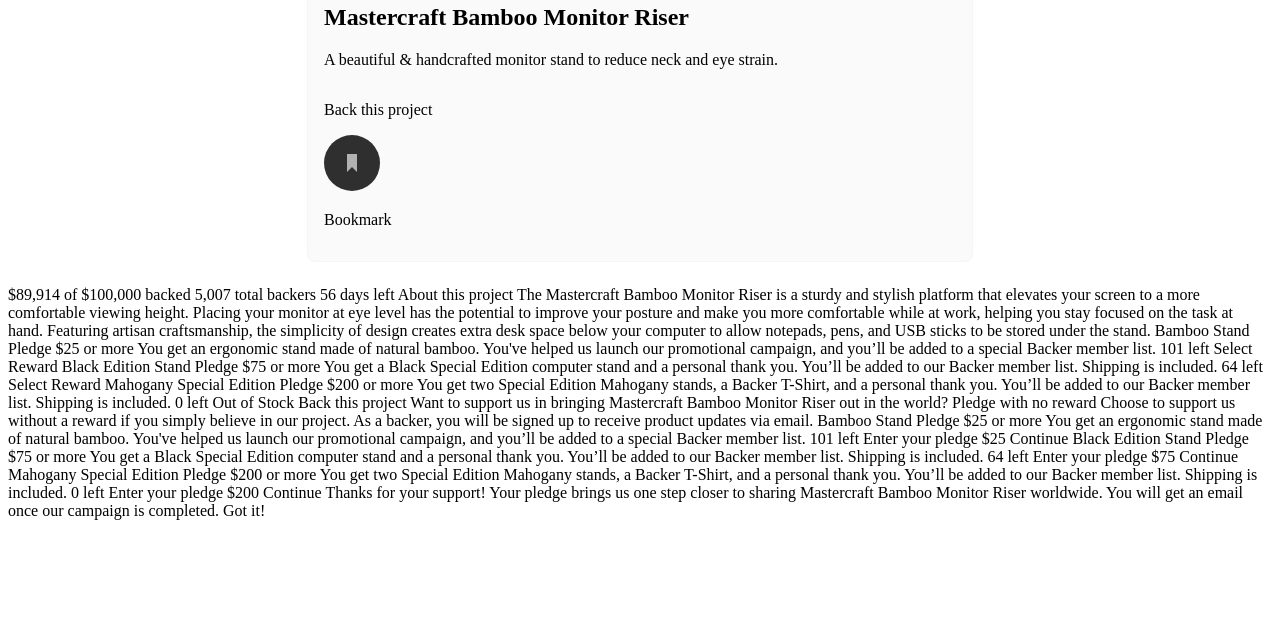
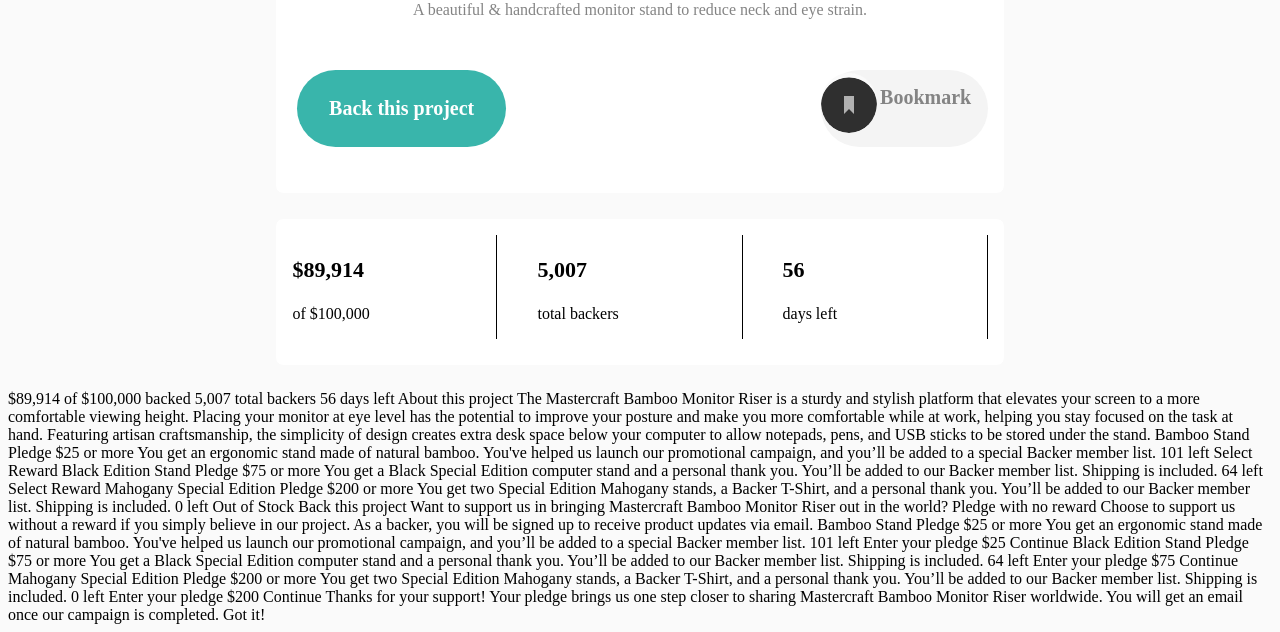
Before and after one commit to mercymugambi/CrowdFunding-Frontend-Mentoship-Challenge, a plain HTML site: page index.html in a window 1280 px wide. Shown: the part 417-1049 px from the top of the page. Before the commit the page ends 945 px from the top, so only its background shows below. Drawn offline with Linux system fonts and the light colour scheme.

Commit message:
css changes

```diff
--- a/css/media.css
+++ b/css/media.css
@@ -32,4 +32,17 @@
         display: block;
         color: #fafafafa;
     }
+    .content-section{
+    margin: auto;
+    margin-top: -40px;
+    max-width: 800px;
+    width: 50%;
+    display: flex;
+    flex-direction: column;
+    background-color: #fafafa;
+    border: 1px solid #f5f5f5;
+	padding: 1rem;
+	margin-bottom: 1.5rem;
+	border-radius: 0.5rem;
+    }
 }
--- a/css/style.css
+++ b/css/style.css
@@ -1,6 +1,9 @@
 /* font-family: 'Commissioner', sans-serif; */
 @import url('https://fonts.googleapis.com/css2?family=Commissioner:wght@400;500;700&display=swap');
-
+@media all and (max-width: 1440px){
+body {
+    background-color: #fafafa;
+}
 header{
     background-image: url("/images/image-hero-desktop.jpg");
     background-size: cover;
@@ -55,27 +58,124 @@ li a{
 
 /*---Main Content section1--*/
 
-.mainContent{
+.content-section1{
     margin: auto;
-    margin-top: -40px;
+    margin-top: -80px;
     max-width: 800px;
-    width: 50%;
+    width: 55%;
     display: flex;
     flex-direction: column;
-    background-color: #fafafa;
-    border: 1px solid #f5f5f5;
+    background-color: #ffffff;
+    border: 1px solid #fafafa;
 	padding: 1rem;
 	margin-bottom: 1.5rem;
 	border-radius: 0.5rem;
 }
-.mainContent .topIcon{
+
+
+.topIcon{
     display: flex;
     justify-content: center;
     z-index: 100;
     margin-top: -40px;
 }
-.mainContent-top h2{
+h1{
+    text-align: center;
     color: black;
-    align-items: center;
+    font-size: 22px;
+    font-weight: bold;
+}
+
+#mainContent-top p{
+    text-align: center;
+    color: #848484;
+}
+#bookmark_bottom {
+
+    display: flex;
+    justify-content: space-between;
 
 }
+/*-back project section -*/
+.mainContent-bottom{
+    padding-top: 35px;
+    padding-bottom: 30px;
+    display: flex;
+    justify-content: space-between;
+    text-align: center;
+
+}
+.backproject{
+    background-color: #39b5ab;
+    width: 30%;
+    border-radius: 40px;
+    padding: 7px 0;
+    margin-left: 5px;
+    text-align: center;
+    color: #fff;
+    font-size: 20px;
+    font-weight: 700;
+    }
+.backproject:hover{
+    background-color: #226e68;
+    }
+/*--Bookmark--*/
+.bookmark-icon {
+    border-radius: 40px;
+	display: flex;
+	background-color: #f4f4f4;
+	font-weight: 700;
+    padding: 3px 0;
+    width: 24%;
+    color: #848484;
+    text-align: center;
+    font-size: 20px;
+
+}
+
+.bookmark-icon img{
+    background-color: #fafafa;
+    width: 100%;
+    border-radius: 100%;
+    padding-top: 8%;
+}
+#bookmark-text{
+    padding-top: 8%;
+    padding-left: 2%;
+}
+/*-------Section2---------*/
+.content-section2 {
+    margin: auto;
+    margin-top: 10px;
+    max-width: 800px;
+    width: 55%;
+    display: flex;
+    flex-direction: column;
+    background-color: #ffffff;
+    border: 1px solid #fafafa;
+	padding: 1rem;
+	margin-bottom: 1.5rem;
+	border-radius: 0.5rem;
+}
+.fundStatus{
+    display: flex;
+    flex-direction: row;
+    text-align: start;
+    align-items: normal;
+    padding-bottom: 10px;
+}
+.status {
+    border-bottom: none;
+    border-right: 1px solid;
+    width: calc(100% / 3);
+    padding-left: 2.5rem;
+}
+.status:nth-child(1) {
+    padding-left: 0;
+}
+
+.numericalText{
+    font-weight: 700;
+    font-size: 22px;
+}
+}
--- /dev/null
+++ b/css/styles.css
@@ -0,0 +1,112 @@
+/* font-family: 'Commissioner', sans-serif; */
+@import url('https://fonts.googleapis.com/css2?family=Commissioner:wght@400;500;700&display=swap');
+    * {
+        box-sizing: border-box;
+        padding: 0;
+        margin: 0;
+    }
+body {
+    background-color: #fafafa;
+}
+header{
+    background-image: url("/images/image-hero-desktop.jpg");
+    background-size: cover;
+    background-repeat: no-repeat;
+    width: 100%;
+    height: 50vh;
+    max-width: 1600px;
+}
+.container{
+    display: flex;
+    justify-content: space-between;
+    max-width: 80rem;
+    margin: 0 auto;
+    align-items: center;
+    padding: 0 5px;
+
+}
+.container h2{
+    color: #fafafa;
+    padding: 5px;
+}
+
+.nav-toggle{
+    display: none;
+    cursor: pointer;
+    position: absolute;
+    top: 20px;
+    right: 15px;
+}
+
+hr{
+    display: none;
+}
+
+ul{
+    padding: 0;
+}
+li{
+    display: inline-block;
+    padding: 0 5px;
+}
+li a{
+    color: #fafafa;
+    text-decoration: none;
+}
+.open{
+    height: 100vh;
+}
+.hidden{
+    display: none;
+}
+
+/*---Main Content section1--*/
+#content_container {
+    margin: auto;
+
+    width: 85%;
+    max-width: 800px;
+    display: flex;
+    flex-direction: column;
+}
+#topIcon {
+    display: flex;
+    justify-content: center;
+    z-index: 100;
+}
+
+.mainContent {
+    background-color: #ffffff;
+    border: 1px solid #f5f5f5;
+    padding: 1rem;
+    margin-bottom: 1.5rem;
+    border-radius: 0.5rem;
+}
+.mainContent #majorContent {
+    margin-top: -30px;
+    padding-top: 55px;
+}
+#headerContentTop {
+    text-align: center;
+    max-width: 50.4px;
+    margin: auto;
+}
+.headerText{
+    color: black;
+    font-size: 22px;
+    font-weight: 700;
+    padding: 0 0 20px;
+}
+p {
+    display: block;
+    margin-block-start: 1em;
+    margin-block-end: 1em;
+    margin-inline-start: 0px;
+    margin-inline-end: 0px;
+}
+#headerContentBottom {
+    padding-top: 35px;
+    display: flex;
+    justify-content: space-between;
+    text-align: center;
+}
--- a/index.html
+++ b/index.html
@@ -38,25 +38,45 @@
 
   <!--------------------------Main Section----------------------------->
 <main>
-<div class="content-section">
-  <div class="mainContent">
-    <div class="topIcon">
+  <div class="content-section1" >
+   <div class="topIcon">
       <img src="/images/logo-mastercraft.svg" alt="mastercraftlogo"/>
     </div>
-    <div class="mainContent-top">
-      <h2>Mastercraft Bamboo Monitor Riser</h2>
+    <div id="mainContent-top" >
+      <h1>Mastercraft Bamboo Monitor Riser</h1>
       <p>A beautiful & handcrafted monitor stand to reduce neck and eye strain.</p>
     </div>
-    <div class="mainContent-bottom" id="backproject">
-      <p>Back this project<P>
-    </div>
-    <div class="bookmark">
-      <img src="/images/icon-bookmark.svg">
-      <p>Bookmark</p>
+
+    <div class="mainContent-bottom">
+      <div class="backproject">
+        <p>Back this project</p>
+      </div>
+      <div class="bookmark-icon">
+        <div>
+          <img src="/images/icon-bookmark.svg">
+        </div>
+        <div id="bookmark-text">Bookmark</div>
+      </div>
     </div>
   </div>
-</div>
 
+  <!--Section 2-->
+  <div class="content-section2">
+    <div class="fundStatus">
+      <div class="status">
+        <p class="numericalText" id="amount">$89,914</p>
+        <p>of $100,000</p>
+      </div>
+      <div class="status">
+        <p class="numericalText" id="totalBackers">5,007</p>
+        <p>total backers</p>
+      </div>
+      <div class="status">
+        <p class="numericalText" id="days">56</p>
+        <p>days left</p>
+      </div>
+    </div>
+  </div>
 </main>
 
     $89,914 of $100,000 backed
--- a/js/main.js
+++ b/js/main.js
@@ -2,6 +2,7 @@ const navToggle = document.querySelector('#navToggle');
 const nav = document.querySelector('nav');
 const navIcon = document.querySelectorAll('.navIcon');
 const hamburger = document.querySelector('#hamburger');
+
 navToggle.addEventListener("click", () => {
     nav.classList.toggle('open');
     navIcon.forEach(icon => {
```
